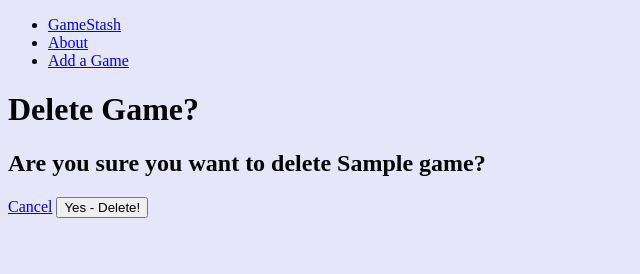
After one commit to Pericarney00/django-crud-app-lab, a Django app: page /games/1/delete/ in a window 1280 px wide. The commit adds this page. Shown: the part 26-300 px from the top of the page, without its empty margins (0-640 px from the left). Run offline with Django 5.2, Linux system fonts and the light colour scheme; tables that the repository leaves empty hold one stand-in row (values such as "Sample post").

Commit message:
Completed CRUD for games

```diff
--- a/main_app/templates/games/detail.html
+++ b/main_app/templates/games/detail.html
@@ -14,6 +14,10 @@
         <p>{{ game.description }}</p>
         <p>Console I play on:{{game.console}}</p>
       </div>
+      <div class="cat-actions">
+    <a href="{% url 'game-update' game.id %}" class="btn warn">Edit</a>
+    <a href="{% url 'game-delete' game.id %}" class="btn danger">Delete</a>
+  </div>
     </div>
   </div>
 </section>
--- /dev/null
+++ b/main_app/templates/main_app/game_confirm_delete.html
@@ -0,0 +1,18 @@
+{% extends 'base.html' %}
+{% load static %}
+{% block content %}
+
+<div class="page-header">
+  <h1>Delete Game?</h1>
+
+</div>
+
+<h2>Are you sure you want to delete {{ game.name }}?</h2>
+
+<form action="" method="post" class="form">
+  {% csrf_token %}
+  <a href="{% url 'game-detail' game.id %}" class="btn secondary">Cancel</a>
+  <button type="submit" class="btn danger">Yes - Delete!</button>
+</form>
+
+{% endblock %}
--- a/main_app/templates/main_app/game_form.html
+++ b/main_app/templates/main_app/game_form.html
@@ -6,7 +6,11 @@
 {% block content %}
 
 <div class="page-header">
-  <h1>Add a Game</h1>
+  {% if game %}
+    <h1>Edit {{ game.name }}</h1>
+  {% else %}
+    <h1>Add a Game</h1>
+  {% endif %}
 
 </div>
 
--- a/main_app/urls.py
+++ b/main_app/urls.py
@@ -8,4 +8,6 @@ urlpatterns = [
   path('games/', views.game_index, name='game-index'),
   path('games/<int:game_id>/', views.game_detail, name = 'game-detail'),
   path('games/create/', views.GameCreate.as_view(), name='game-create'),
+  path('games/<int:pk>/update/', views.GameUpdate.as_view(), name='game-update'),
+  path('games/<int:pk>/delete/', views.GameDelete.as_view(), name='game-delete'),
 ]
--- a/main_app/views.py
+++ b/main_app/views.py
@@ -1,5 +1,5 @@
 from django.shortcuts import render
-from django.views.generic.edit import CreateView
+from django.views.generic.edit import CreateView, UpdateView, DeleteView
 from .models import Game
 
 # Create your views here.
@@ -24,3 +24,11 @@ def game_detail(request, game_id):
 class GameCreate(CreateView):
   model = Game
   fields = '__all__'
+
+class GameUpdate(UpdateView):
+  model = Game
+  fields = ['genre', 'description', 'console']
+
+class GameDelete(DeleteView):
+  model = Game
+  success_url ='/games/'
```
